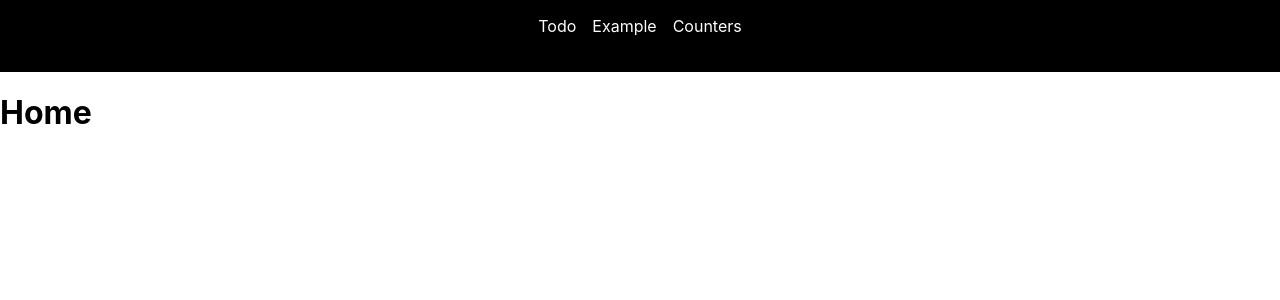
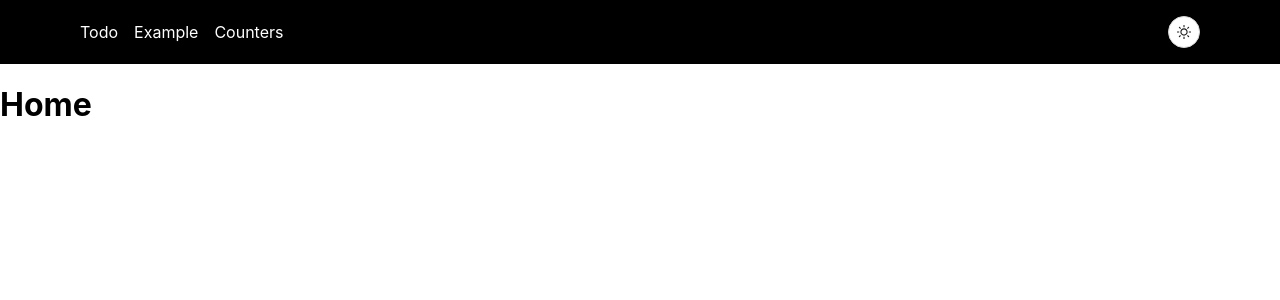
Before and after one commit to kudriashova-ag/react-app-PV211, a React (Create React App) app: page / in a window 1280 px wide. Shown: the top 300 px of the page. Built offline with nearby package versions, Linux system fonts and the light colour scheme.

Commit message:
toggleTheme

```diff
--- a/package.json
+++ b/package.json
@@ -3,6 +3,7 @@
   "version": "0.1.0",
   "private": true,
   "dependencies": {
+    "@ant-design/icons": "^5.4.0",
     "@testing-library/jest-dom": "^5.17.0",
     "@testing-library/react": "^13.4.0",
     "@testing-library/user-event": "^13.5.0",
--- a/src/components/header/Header.css
+++ b/src/components/header/Header.css
@@ -1,6 +1,10 @@
 header{
     background-color: black;
-    padding: 1em 0;
+    padding: 1em 5em;
+    color: #fff;
+    display: flex;
+    justify-content: space-between;
+    align-items: center;
 }
 
 header nav{
@@ -10,10 +14,15 @@ header nav{
 }
 
 header nav a{
-    color: #fff;
+    color: inherit;
     text-decoration: none;
 }
 
 header nav a.active{
     color: dodgerblue
 }
+
+header.theme-light{
+    background-color: #ddd;
+    color: #000;
+}
--- a/src/components/header/Header.jsx
+++ b/src/components/header/Header.jsx
@@ -2,13 +2,15 @@ import React, { useContext } from 'react';
 import { NavLink, useLocation } from 'react-router-dom';
 import  './Header.css';
 import { ThemeContext } from '../../contexts/themeContext';
+import { MoonOutlined, SunOutlined } from '@ant-design/icons';
+import { Button } from 'antd';
 
 const Header = () => {
   const location = useLocation();
   const {theme, toggleTheme} = useContext(ThemeContext);
 
     return (
-      <header>
+      <header className={`theme-${theme}`}>
         <nav>
           {location.pathname !== "/" && <NavLink to="/">Home</NavLink>}
           <NavLink to="todo">Todo</NavLink>
@@ -16,7 +18,11 @@ const Header = () => {
           <NavLink to="counters">Counters</NavLink>
         </nav>
 
-        {theme}
+        <Button
+          shape="circle"
+          icon={theme === "dark" ? <SunOutlined /> : <MoonOutlined />}
+          onClick={toggleTheme}
+        />
       </header>
     );
 }
--- a/src/contexts/themeContext.js
+++ b/src/contexts/themeContext.js
@@ -1,3 +1,3 @@
 import { createContext } from "react";
 
-export const ThemeContext = createContext('light');
+export const ThemeContext = createContext(null);
--- a/src/index.js
+++ b/src/index.js
@@ -1,11 +1,9 @@
-import React, { useState } from 'react';
+import React from 'react';
 import ReactDOM from 'react-dom/client';
 import './index.css';
 import { RouterProvider } from 'react-router-dom';
 import router from './routes/routes';
-import { ThemeContext } from './contexts/themeContext';
 import ThemeProvider from './providers/themeProvider';
-
 
 const root = ReactDOM.createRoot(document.getElementById('root'));
 
```
Also changed, not shown: 1 other file (tests, documents, lock files or other folders).
